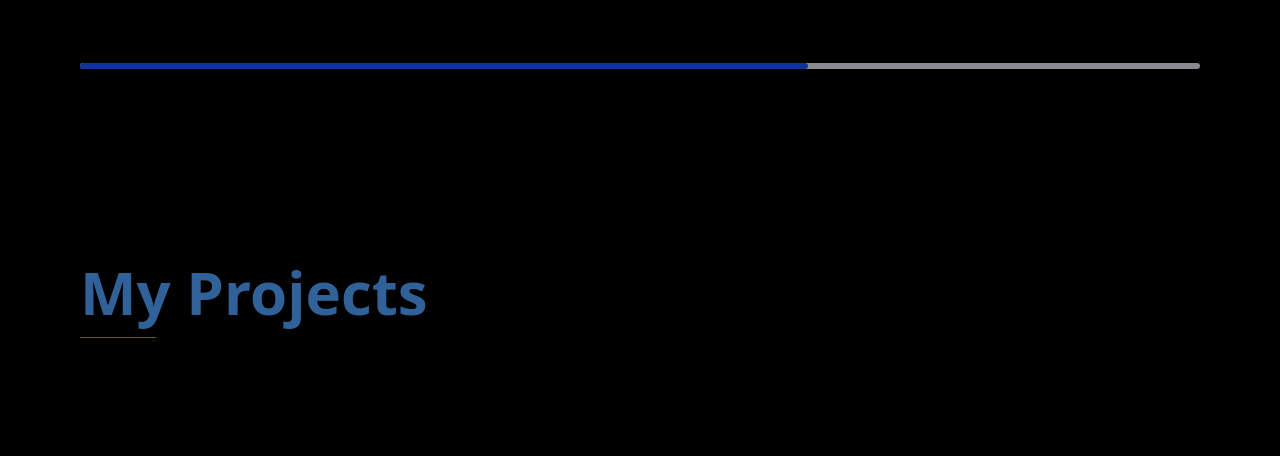
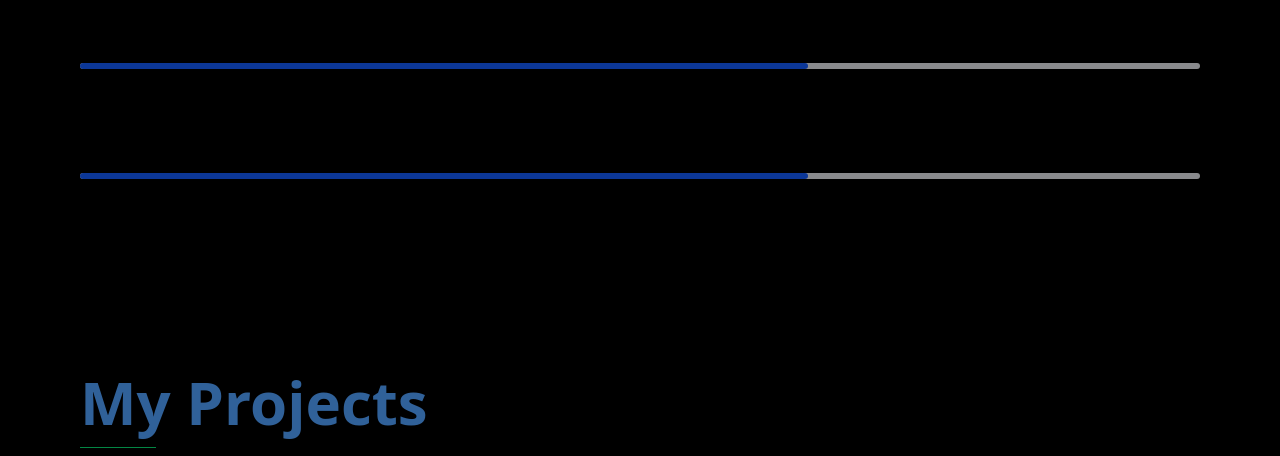
Before and after one commit to akshay-sharma062/Portfolio_Tailwind-Css, a website: page index.html in a window 1280 px wide. Shown: the part 1820-2276 px from the top of the page. Drawn offline with nearby package versions, Linux system fonts and the light colour scheme.

Commit message:
skill updated

```diff
--- a/index.html
+++ b/index.html
@@ -211,6 +211,12 @@
                   <div class="bg-blue-600 h-1.5 rounded-full dark:bg-green-500" style="width: 65% "></div>
               </div>
           </div>
+          <div class="my-6 delay-[300ms] duration-[600ms] taos:translate-x-[20px] taos:opacity-0" data-taos-offset="300">
+              <div class="mb-2 text-2xl dark:text-blue-300 font-light tracking-widest">Postman</div>
+                  <div class="w-full bg-gray-200 rounded-full h-1.5 mb-4 dark:bg-gray-700">
+                  <div class="bg-blue-600 h-1.5 rounded-full dark:bg-green-500" style="width: 65% "></div>
+              </div>
+          </div>
         </div>
     </section>
 
```
